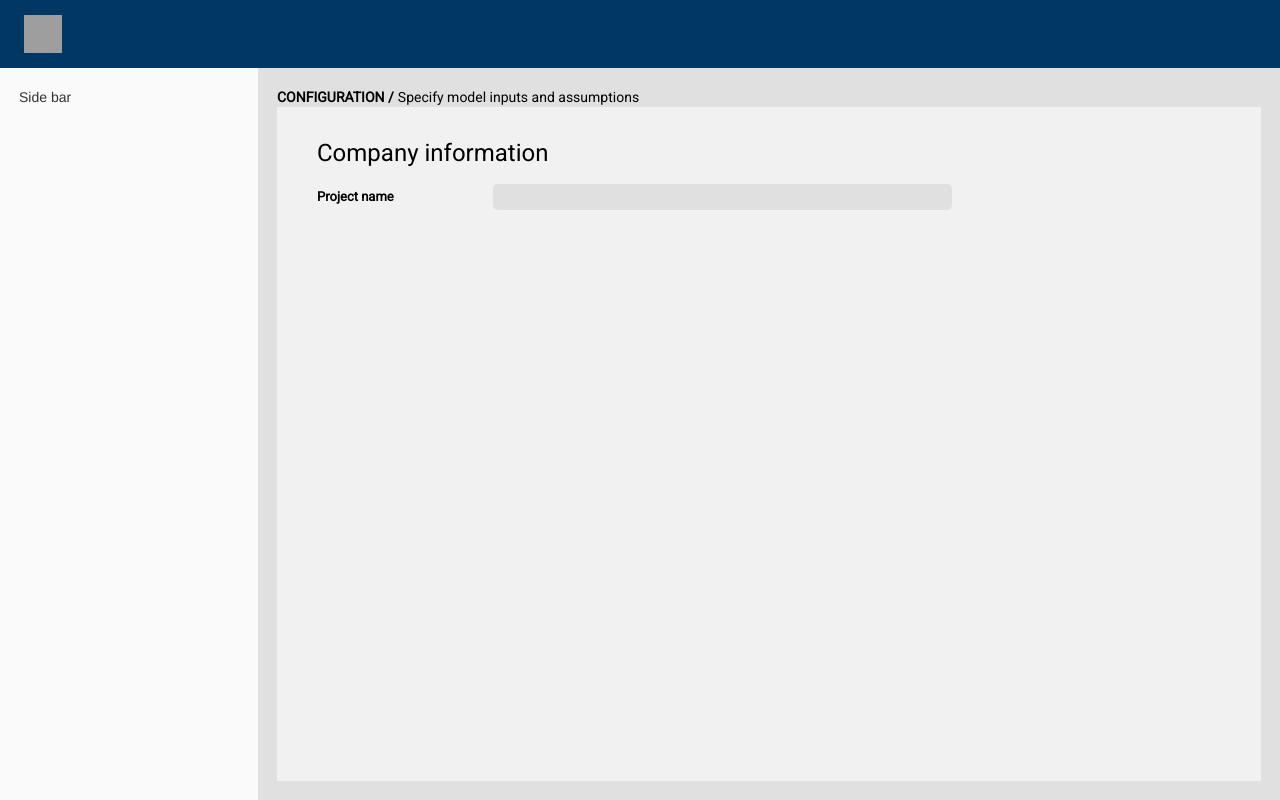
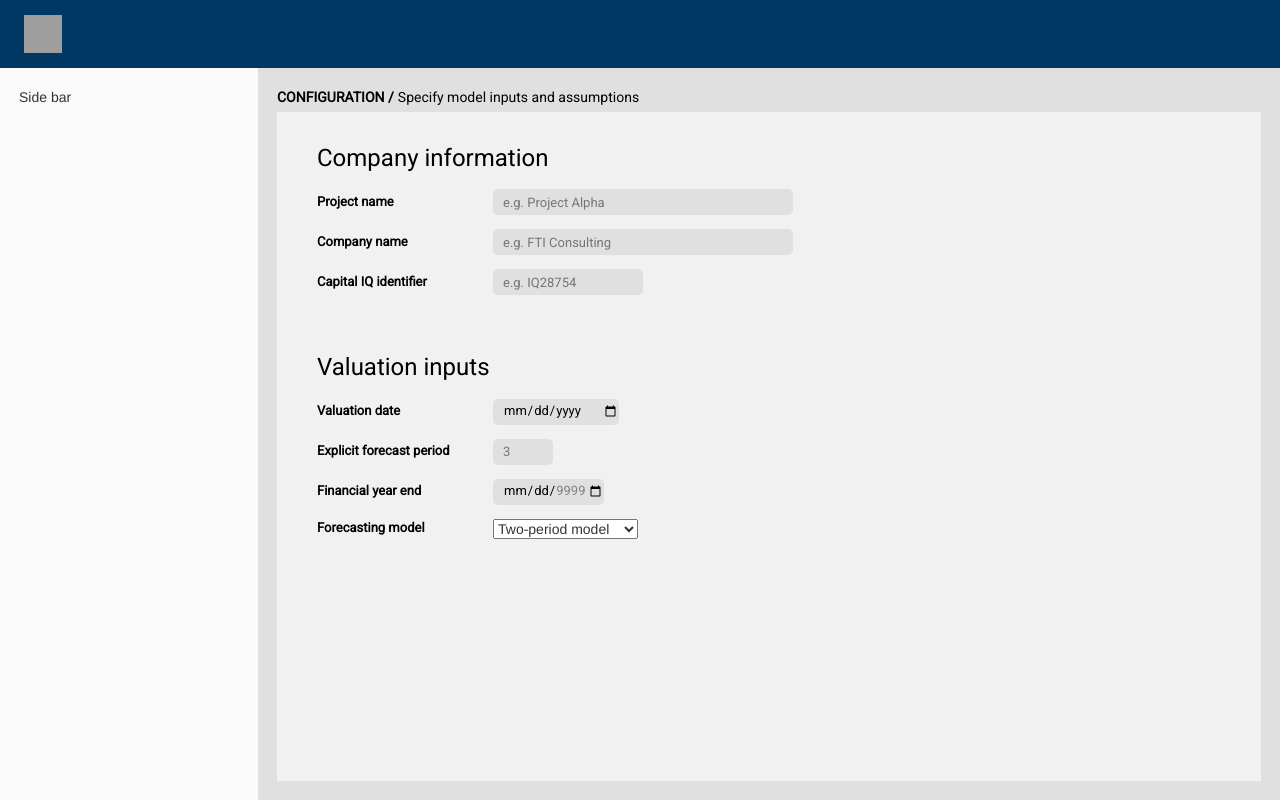
Before and after one commit to BrandonLow96/cash-flow, a Python web app: template templates/index.html in a window 1280 px wide. Run offline with Jinja, Linux system fonts and the light colour scheme; the template is opened without the code that fills it, so the values that code supplies are empty; some libraries are stand-ins or nearby versions; grey boxes are pictures that could not be loaded.

Commit message:
updated HTML/CSS, added SCSS

```diff
--- a/static/main.css
+++ b/static/main.css
@@ -13,7 +13,6 @@ body {
   position: static;
   height: 68px;
   background: #003763;
-
   display: flex;
   flex-direction: row;
   justify-content: flex-start;
@@ -26,7 +25,7 @@ body {
   display: flex;
   flex-direction: row;
   flex: 1;
-    height: calc(100% - 68px);
+  height: calc(100% - $menubar-height);
   margin: 0px;
 }
 
@@ -37,7 +36,7 @@ body {
   justify-content: space-between;
   align-items: flex-start;
   width: 258px;
-    height: calc(100vh - 68px);
+  height: calc(100vh - $menubar-height);
   padding: 19px 19px 19px 19px;
   background: #fafafa;
 }
@@ -57,6 +56,7 @@ body {
   display: flex;
   flex-direction: row;
   align-items: flex-start;
+  margin-bottom: 5px;
 }
 
 .block {
@@ -66,6 +66,12 @@ body {
   flex: 1;
   width: 100%;
   background: #f1f1f1;
+}
+
+.input-section {
+  display: flex;
+  flex-direction: column;
+  margin-bottom: 55px;
 }
 
 .input-field {
@@ -106,16 +112,28 @@ body {
 }
 
 /* Input fields */
-.text-field {
+.number-field, .date-field, .text-field-sm, .text-field-lg {
   padding: 5px 0px 5px 10px;
-    width: 459px;
   height: 26px;
-
   background: #e0e0e0;
   border: 0;
   border-radius: 5px;
-
   font-family: Roboto;
   font-size: 13px;
   color: #000000;
 }
+
+.text-field-lg {
+  width: 300px;
+}
+
+.text-field-sm {
+  width: 150px;
+}
+
+.number-field {
+  width: 60px;
+  padding-right: 5px;
+}
+
+/*# sourceMappingURL=main.css.map */
--- a/templates/index.html
+++ b/templates/index.html
@@ -28,14 +28,52 @@
                         <span class="block-subtitle">Specify model inputs and assumptions</span>
                     </div>
                     <div class="block">
-                        <span class="section-title">Company information</span>
-                        <div class="input-field">
-                            <span class="field-label">Project name</span>
-                            <input class="text-field" />
+                        <div class="input-section">
+                            <span class="section-title">Company information</span>
+                            <div class="input-field">
+                                <span class="field-label">Project name</span>
+                                <input type="text" class="text-field-lg" placeholder="e.g. Project Alpha" />
+                            </div>
+                            <div class="input-field">
+                                <span class="field-label">Company name</span>
+                                <input type="text" class="text-field-lg" placeholder="e.g. FTI Consulting" />
+                            </div>
+                            <div class="input-field">
+                                <span class="field-label">Capital IQ identifier</span>
+                                <input type="text" class="text-field-sm" placeholder="e.g. IQ28754" />
+                            </div>
+                        </div>
+                        <div class="input-section">
+                            <span class="section-title">Valuation inputs</span>
+                            <div class="input-field">
+                                <span class="field-label">Valuation date</span>
+                                <input type="date" class="date-field" />
+                            </div>
+                            <div class="input-field">
+                                <span class="field-label">Explicit forecast period</span>
+                                <input type="number" class="number-field" min="2" max="10" placeholder="3" />
+                            </div>
+                            <div class="input-field">
+                                <span class="field-label">Financial year end</span>
+                                <input type="date" id="date-month-only" class="date-field" />
+                            </div>
+                            <div class="input-field">
+                                <span class="field-label">Forecasting model</span>
+                                <select class="select-field">
+                                    <option value="2">Two-period model</option>
+                                    <option value="3">Three-period model</option>
+                                </select>
+                            </div>
                         </div>
                     </div>
                 </div>
             </div>
         </div>
+
+        <script>
+            var year = 9999;
+            document.getElementById("date-month-only").setAttribute("min", year + "-01-01");
+            document.getElementById("date-month-only").setAttribute("max", year + "-12-31");
+        </script>
     </body>
 </html>
```
Lines whose indentation alone changed are shown as unchanged.
